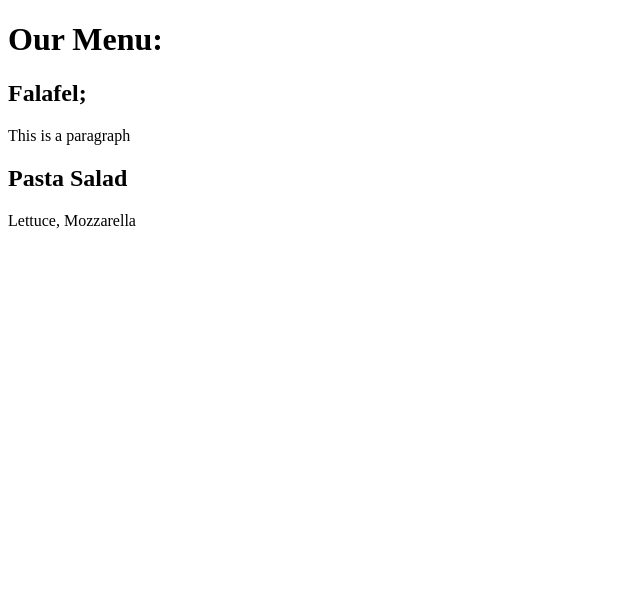
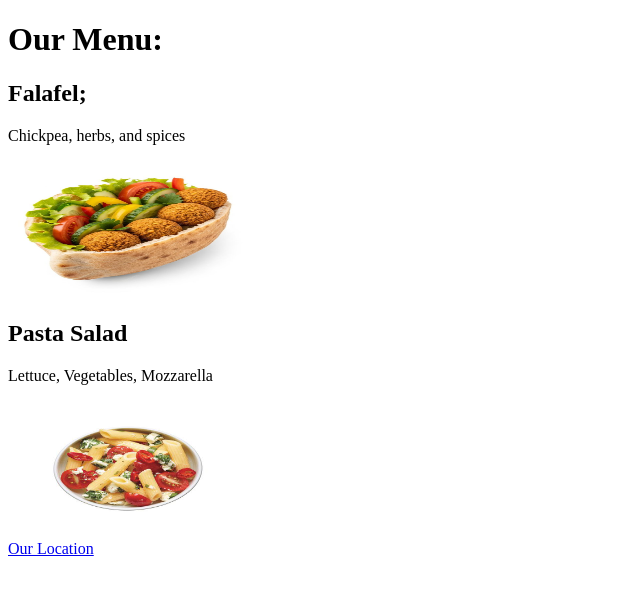
Before and after one commit to Emmanu31la/Html-Practice, a plain HTML site: page index.html in a window 1280 px wide. Shown: the whole page, without its empty margins (0-640 px from the left). Drawn offline with Linux system fonts and the light colour scheme.

Commit message:
Added images
-Added falafel.jpeg
-Added salad.jpeg
-linked both images to index.html

```diff
--- a/index.html
+++ b/index.html
@@ -7,8 +7,11 @@
     <body>
         <h1>Our Menu:</h1>
         <h2>Falafel;</h2>
-        <p>This is a paragraph</p>
+        <p>Chickpea, herbs, and spices</p>
+        <img src="falafle.jpeg" width="240" height="135" alt="A falafle">
         <h2>Pasta Salad</h2>
-        <p>Lettuce, Mozzarella</p>
+        <p>Lettuce, Vegetables, Mozzarella</p>
+        <img src="salad.jpeg" width="240" height="135" alt="A Pasta Salad"> <br>
+        <a href="location.html">Our Location</a>
     </body>
 </html>
```
Also changed, not shown: falafle.jpeg (added), salad.jpeg (added).
